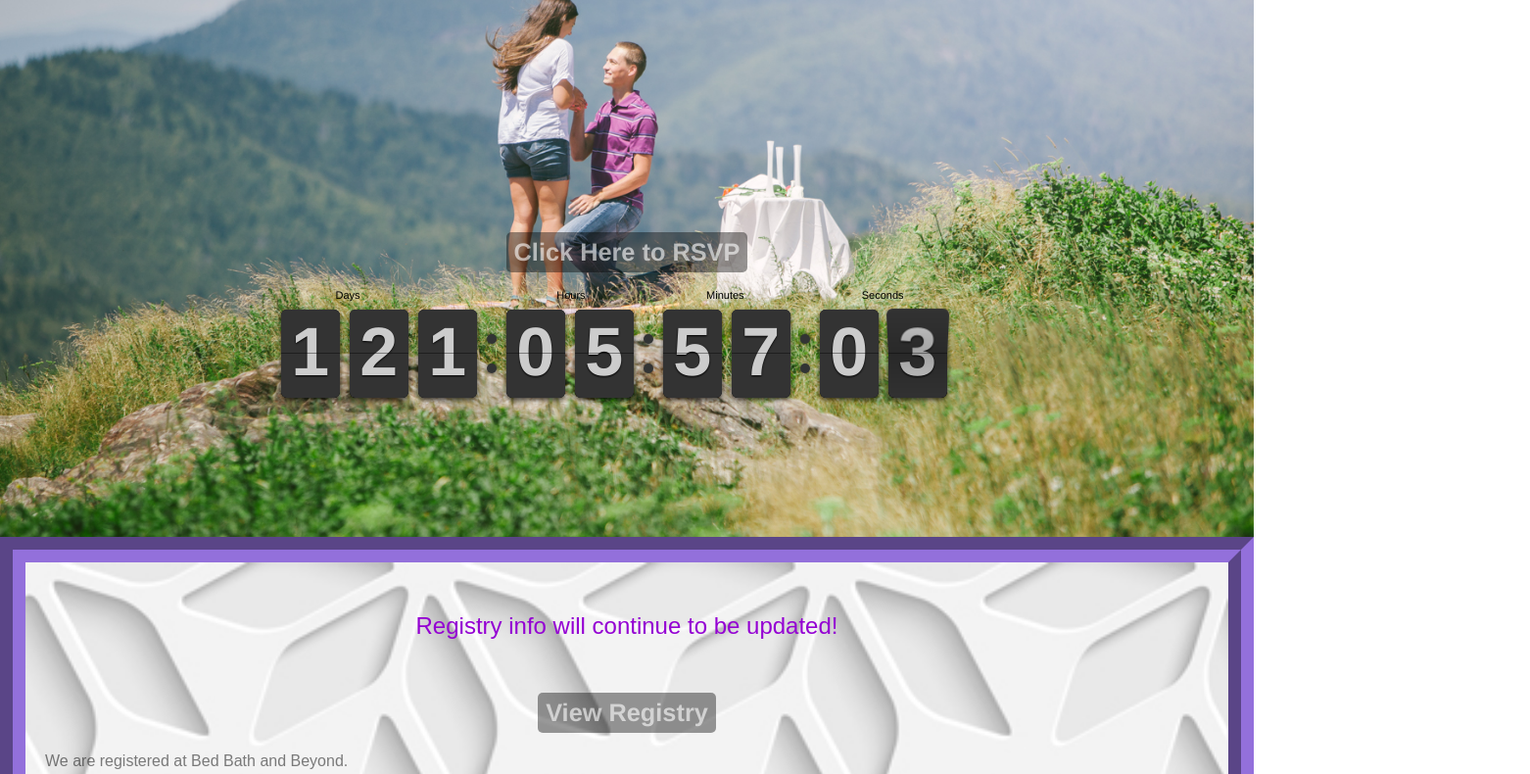
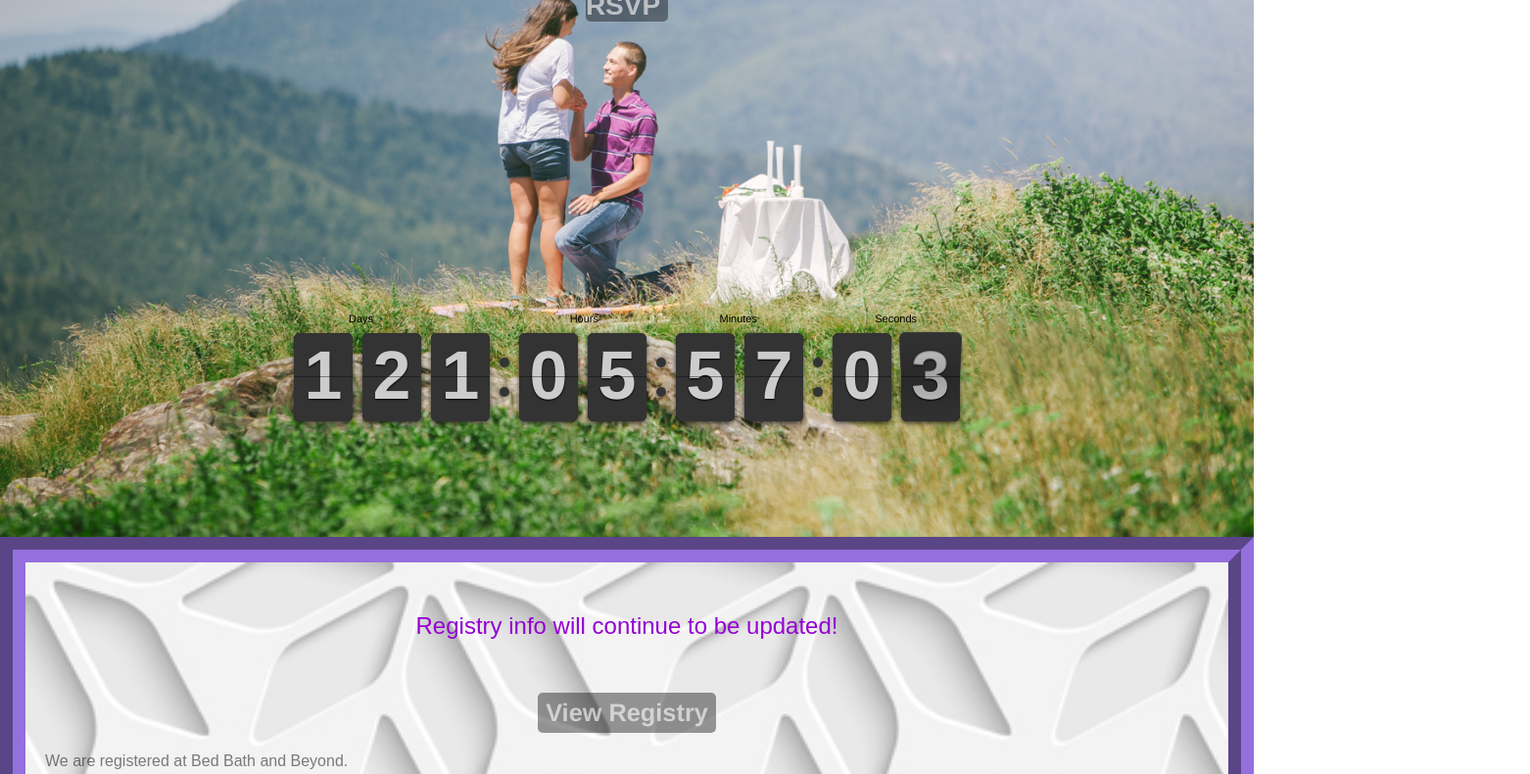
Before and after one commit to josh7niels/WeddingWebsite, a plain HTML site: page index.html in a window 1280 px wide. Shown: the part 252-1042 px from the top of the page at 98% size, 1562 px wide, since content can reach past the window. Drawn offline with nearby package versions, Linux system fonts and the light colour scheme.

Commit message:
centered countdown clock

```diff
--- a/flipclock.css
+++ b/flipclock.css
@@ -50,7 +50,7 @@
 .flip-clock-wrapper {
   text-align: center;
   position: relative;
-  width: 100%;
+  width: default;
   margin: 1em;
 }
 
--- a/index.html
+++ b/index.html
@@ -19,10 +19,9 @@
 	/* Style for our header texts
 	* --------------------------------------- */
 	h1{
-		font-size: 5em;
+		font-size: 6em;
 		font-family: "lucida calligraphy",arial,'sans serif';
         font-style: "italic";
-		/*color: #fff;*/
 		color: #9400D3;
 		margin:0;
 		padding:0;
@@ -31,7 +30,6 @@
 		font-size: 24px;
 		font-family: "lucida calligraphy",arial,'sans serif';
         font-style: "italic";
-		/*color: #fff;*/
 		color: #9400D3;
 		margin:0;
 		padding:0;
@@ -55,6 +53,7 @@
 	#section0{
 	/*background-image: url(imgs/bg1.jpg);*/
 	    background-image: url(imgs/mainPic.jpg);
+        background-position: top;
 		padding: 10% 0 0 0;
 	}
     #section1{
@@ -77,6 +76,7 @@
 	}
     #section3{
 		background-image: url(imgs/andrea2.jpg);
+        background-position: bottom;
 		padding: 6% 0 0 0;
 	}
 
@@ -86,6 +86,23 @@
 		color: #fff;
 	}
     #rsvpButton {
+        border: none;
+        padding: 4px 8px 0px 0px;
+        border-radius: 5px;
+        text-align: center;
+        vertical-align: middle;
+        color:rgba(255,255,255,0.6);
+        font-weight: bold;
+        background: rgba(0,0,0,0.4);
+        font-size: 28px;
+		font-family: "lucida calligraphy",arial,'sans serif';
+        font-style: "italic";
+    }
+    #rsvpButton:hover {
+        background: rgba(0,0,0,0.4);
+        color:rgba(148,0,211,0.8);
+    }
+    #registryButton {
         /*outline:white solid 0.5px;*/
         border: none;
         padding: 6px 8px;
@@ -97,7 +114,7 @@
         font-family: helvetica, arial, sans-serif;
         font-size: 19pt;
     }
-    #rsvpButton:hover {
+    #registryButton:hover {
         background: rgba(0,0,0,0.4);
         color:rgba(0,0,0,0.8);
     }
@@ -146,9 +163,12 @@
 </ul>
 
 <div id="fullpage">
-	<div class="section" id="section0"><h1>July 30th, 2016</h1>
-        <a style="position: relative; top: 40%;" href="http://joshandrea.rsvpify.com" target="new"><button id="rsvpButton">Click Here to RSVP</button></a>
-        <div class="clock" align="right" style="position: relative; left: 22%; top: 45%; margin:0em;"></div>
+	<div class="section" style="text-align: center" id="section0">
+        <h1>July 30th, 2016</h1>
+        <div>
+        <a href="http://joshandrea.rsvpify.com" target="new"><button id="rsvpButton">RSVP</button></a>
+        </div>
+        <div class="clock" style="display: inline-block; position: relative; top: 45%;"></div>
 		<script type="text/javascript">
 			var clock;
 			$(document).ready(function() {
@@ -164,7 +184,7 @@
     </div>
 	<div class="section" id="section1"><h2>Registry info will continue to be updated!</h2>
         <br><br><br>
-        <a href="http://www.bedbathandbeyond.com/store/giftregistry/view_registry_guest.jsp?pwsToken=&eventType=Wedding&registryId=542890391&pwsurl="target="new"><button id="rsvpButton">View Registry</button></a>
+        <a href="http://www.bedbathandbeyond.com/store/giftregistry/view_registry_guest.jsp?pwsToken=&eventType=Wedding&registryId=542890391&pwsurl="target="new"><button id="registryButton">View Registry</button></a>
         <p style="margin-left: 20px; margin-top: 20px;" align="left"> We are registered at Bed Bath and Beyond. <br>
 	        <br> Can't find a gift? We can use giftcards. Our favorit stores are BB&B, Amazon, and Target or any other home store <br>
         </p>
```
Also changed, not shown: countdown-to-new-years.html (deleted, +0 -26 lines).
